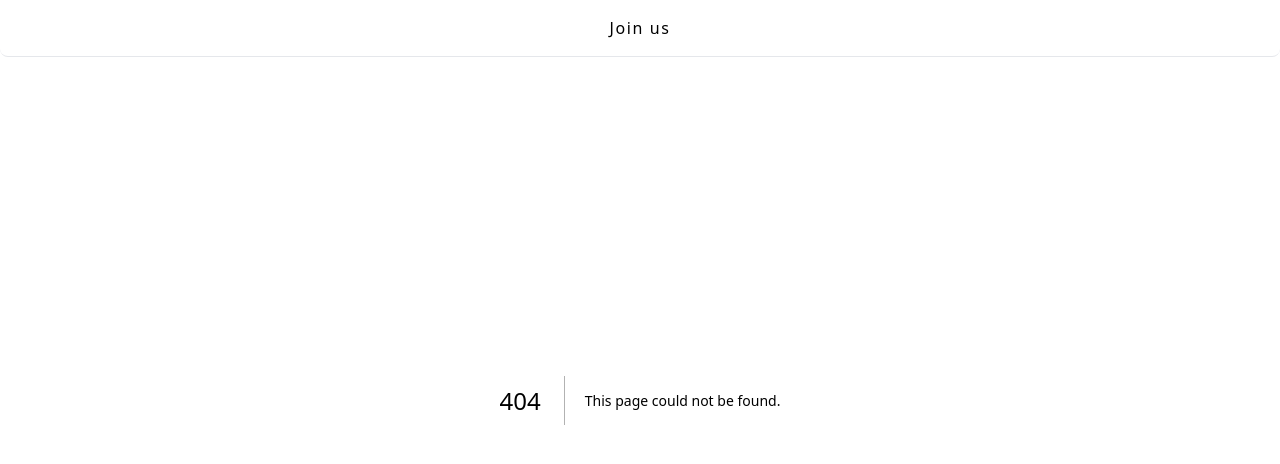
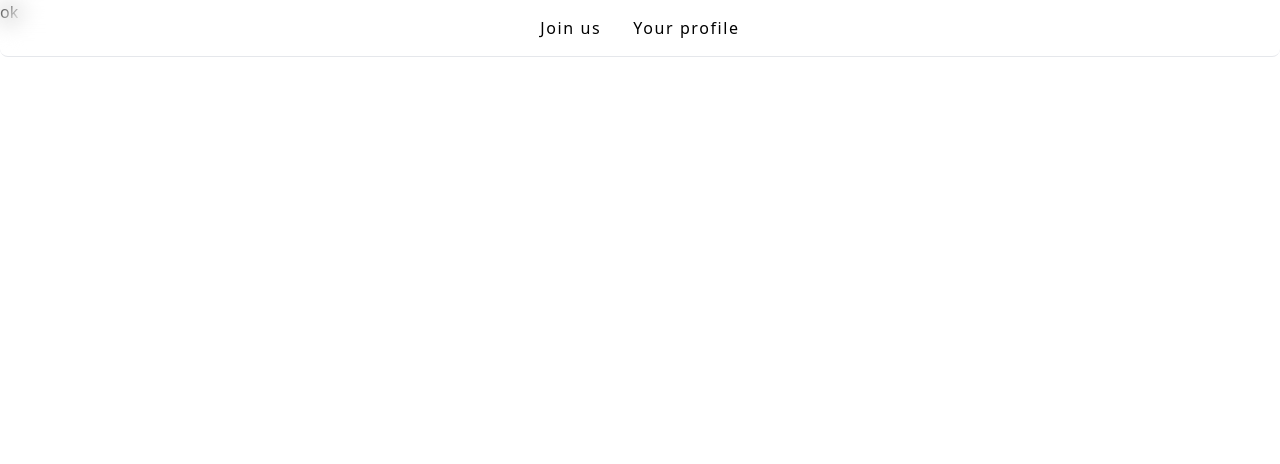
Before and after one commit to pawelek7k/future, a Next.js app: page /profile in a window 1280 px wide. Before the commit this address had no page. Shown: the top 464 px of the page. Built offline with nearby package versions, Linux system fonts and the light colour scheme.

Commit message:
add user profile page

```diff
--- a/components/Layout/MainNavigation.tsx
+++ b/components/Layout/MainNavigation.tsx
@@ -8,6 +8,9 @@ export const MainNavigation = () => {
           <li>
             <Link href="/login">Join us</Link>
           </li>
+          <li>
+            <Link href="/profile">Your profile</Link>
+          </li>
         </ul>
       </nav>
     </header>
--- /dev/null
+++ b/pages/profile.tsx
@@ -0,0 +1,5 @@
+const UserProfilePage = () => {
+  return <h1>ok</h1>;
+};
+
+export default UserProfilePage;
```
